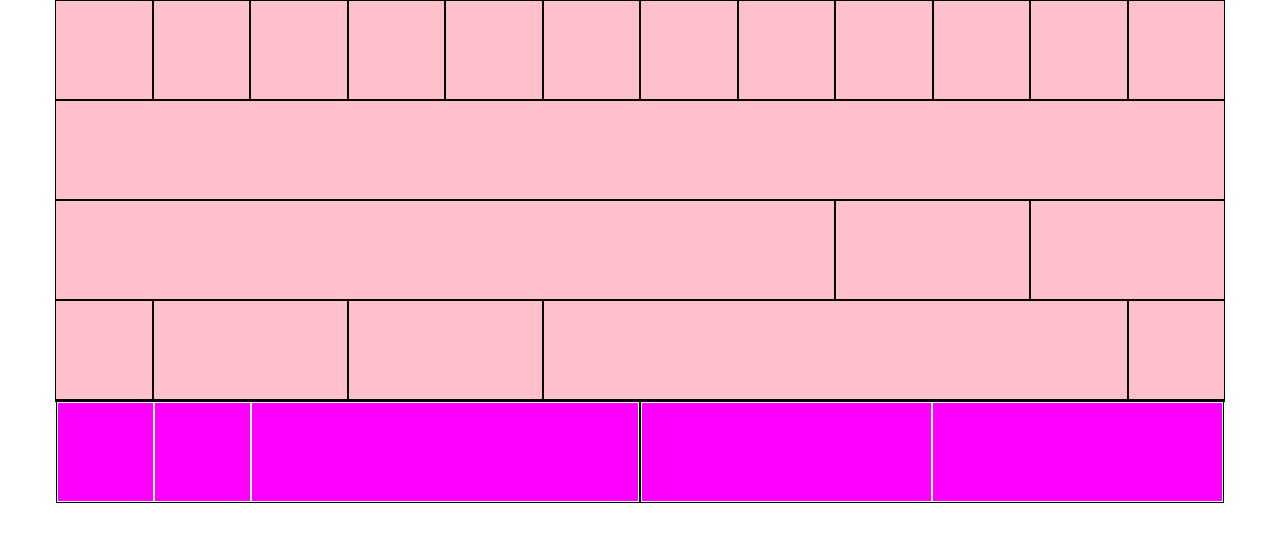
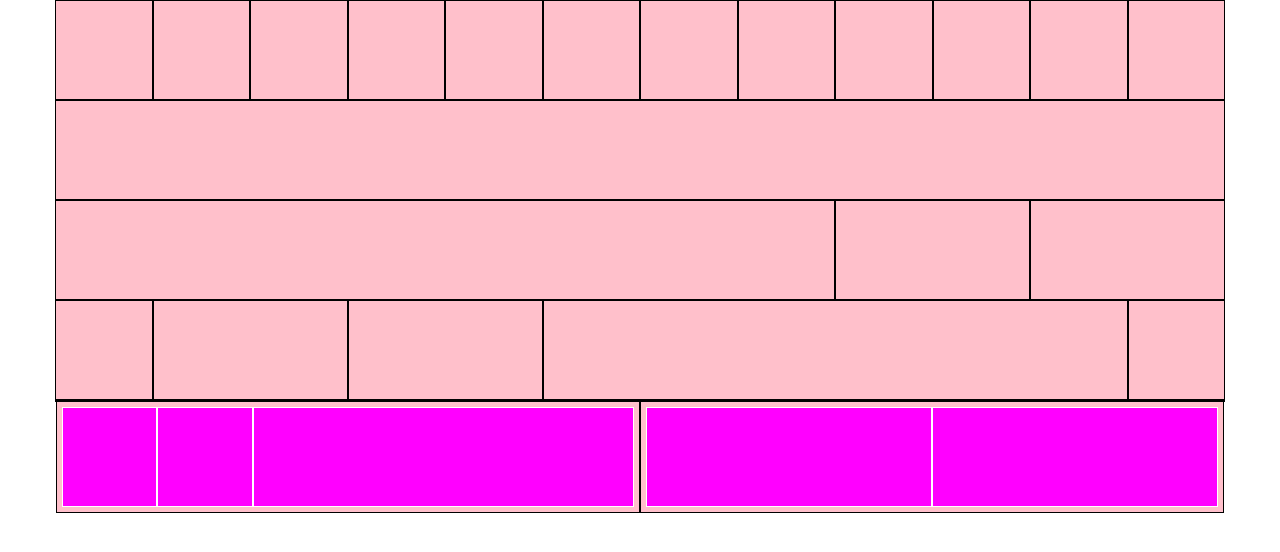
Before and after one commit to alessiogarifo92/html-css-12bool, a plain HTML site: page index.html in a window 1280 px wide. Drawn offline with Linux system fonts and the light colour scheme.

Commit message:
correzione footer

```diff
--- a/css/style.css
+++ b/css/style.css
@@ -28,15 +28,18 @@ footer{
 #foot-right{
   float: left;
   width: 50%;
-  background-color: magenta;
+  background-color: pink;
   border: 1px solid black;
+  padding: 5px;
 }
 
 #foot-left > .col-8,
 #foot-left > .col-2 {
   border: 1px solid white;
+  background-color: magenta;
 }
 
 #foot-right > .col-6 {
   border: 1px solid white;
+  background-color: magenta;
 }
```
